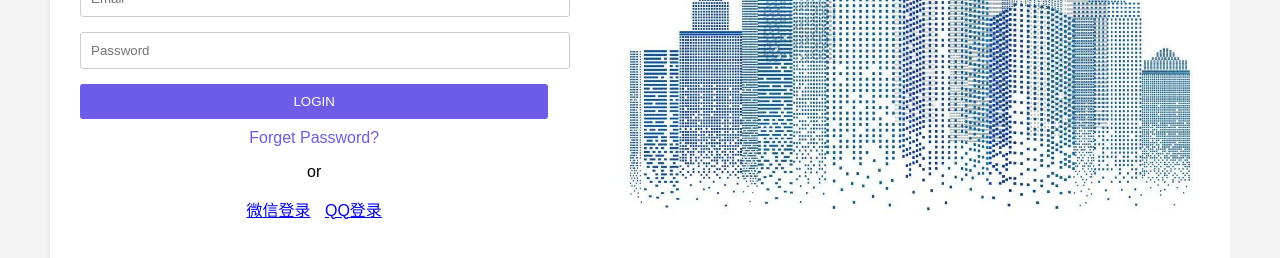
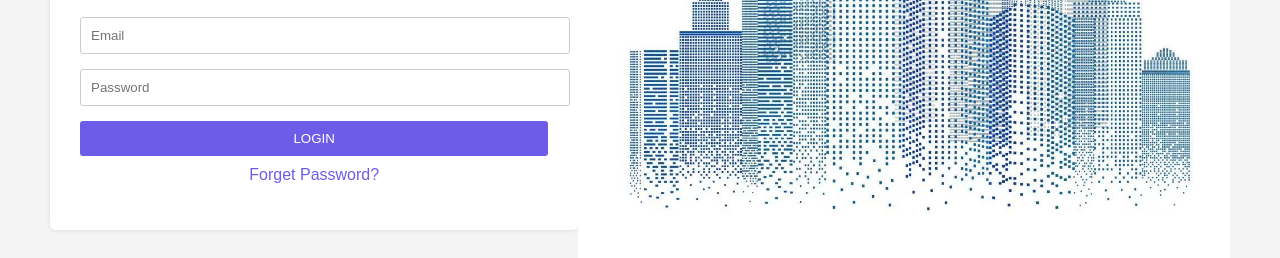
Before and after one commit to lina8bell/-ryanrochad, a plain HTML site: page login.html in a window 1280 px wide. Shown: the part 394-652 px from the top of the page. Drawn offline with Linux system fonts and the light colour scheme.

Commit message:
Update login.html

```diff
--- a/login.html
+++ b/login.html
@@ -101,13 +101,6 @@ form button {
       <input type="password" id="login-password" placeholder="Password" required>
       <button type="submit">LOGIN</button>
       <p class="forgot-password">Forget Password?</p>
-      <p class="or">or</p>
-      <div class="social-login">
-        <p align="center">
-          <a href="https://weixin.qq.com/" target="_blank">微信登录</a>
-          <a href="https://im.qq.com/index/" target="_blank">QQ登录</a>
-        </p>
-      </div>
     </form>
 
     <!-- 注册表单（默认隐藏） -->
```
